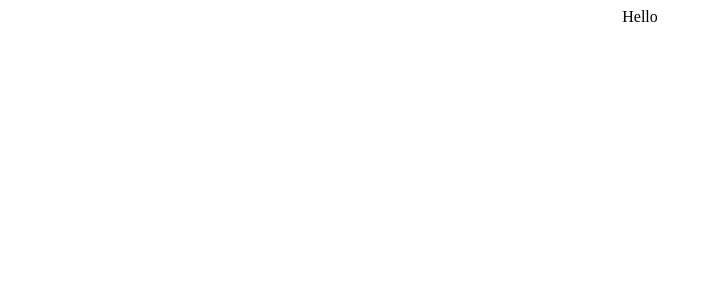
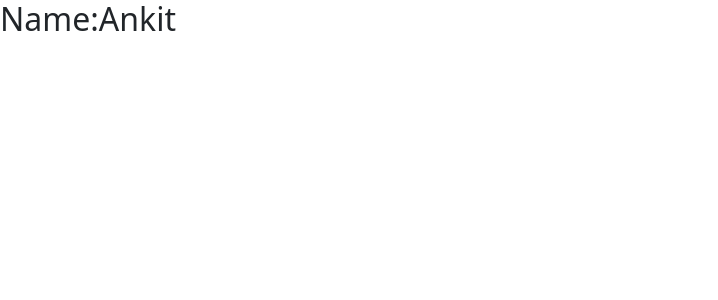
Before and after one commit to anshTTN/Buzzz, a React (Create React App) app: page / in a window 1280 px wide. Shown: the top 300 px of the page, without its empty margins (0-718 px from the left). Built offline with nearby package versions, Linux system fonts and the light colour scheme.

Commit message:
starter code

```diff
--- a/package.json
+++ b/package.json
@@ -6,6 +6,7 @@
     "@testing-library/jest-dom": "^5.16.3",
     "@testing-library/react": "^12.1.4",
     "@testing-library/user-event": "^13.5.0",
+    "bootstrap": "^5.1.3",
     "react": "^18.0.0",
     "react-dom": "^18.0.0",
     "react-scripts": "5.0.0",
--- a/public/index.html
+++ b/public/index.html
@@ -9,35 +9,19 @@
       name="description"
       content="Web site created using create-react-app"
     />
+
+    <!-- CSS only -->
+    <link href="https://cdn.jsdelivr.net/npm/bootstrap@5.1.3/dist/css/bootstrap.min.css" rel="stylesheet"
+    integrity="sha384-1BmE4kWBq78iYhFldvKuhfTAU6auU8tT94WrHftjDbrCEXSU1oBoqyl2QvZ6jIW3" crossorigin="anonymous">
     <link rel="apple-touch-icon" href="%PUBLIC_URL%/logo192.png" />
-    <!--
-      manifest.json provides metadata used when your web app is installed on a
-      user's mobile device or desktop. See https://developers.google.com/web/fundamentals/web-app-manifest/
-    -->
+
     <link rel="manifest" href="%PUBLIC_URL%/manifest.json" />
-    <!--
-      Notice the use of %PUBLIC_URL% in the tags above.
-      It will be replaced with the URL of the `public` folder during the build.
-      Only files inside the `public` folder can be referenced from the HTML.
 
-      Unlike "/favicon.ico" or "favicon.ico", "%PUBLIC_URL%/favicon.ico" will
-      work correctly both with client-side routing and a non-root public URL.
-      Learn how to configure a non-root public URL by running `npm run build`.
-    -->
     <title>React App</title>
   </head>
   <body>
     <noscript>You need to enable JavaScript to run this app.</noscript>
     <div id="root"></div>
-    <!--
-      This HTML file is a template.
-      If you open it directly in the browser, you will see an empty page.
 
-      You can add webfonts, meta tags, or analytics to this file.
-      The build step will place the bundled scripts into the <body> tag.
-
-      To begin the development, run `npm start` or `yarn start`.
-      To create a production bundle, use `npm run build` or `yarn build`.
-    -->
   </body>
 </html>
--- a/src/App.css
+++ b/src/App.css
@@ -1,4 +1,4 @@
-.App {
+/* .App {
   text-align: center;
 }
 
@@ -35,4 +35,4 @@
   to {
     transform: rotate(360deg);
   }
-}
+} */
--- a/src/App.js
+++ b/src/App.js
@@ -1,10 +1,13 @@
 
 import './App.css';
+import './css/style.css'
+import Login from "./components/login.jsx"
+
 
 function App() {
   return (
     <div className="App">
-    Hello
+    <Login />
     </div>
   );
 }
--- /dev/null
+++ b/src/components/login.jsx
@@ -0,0 +1,18 @@
+function login(){
+
+
+return (
+  <div className="d-flex">
+<div>
+<h2> Name:</h2>
+</div>
+
+<div>
+<h2> Ankit </h2>
+</div>
+  </div>
+);
+
+}
+
+export default login;
--- /dev/null
+++ b/src/css/style.css
@@ -0,0 +1,3 @@
+div{
+  text-align: center;
+}
```
Also changed, not shown: src/components/footer.jsx (added), src/components/header.jsx (added), 1 other file (tests, documents, lock files or other folders).
